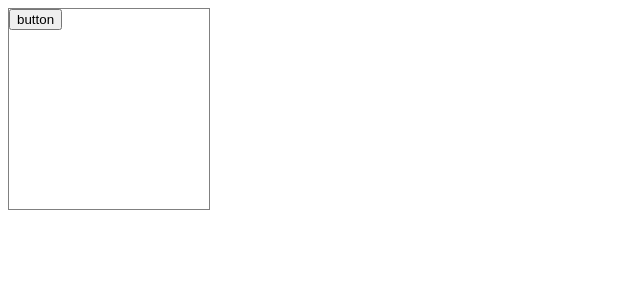
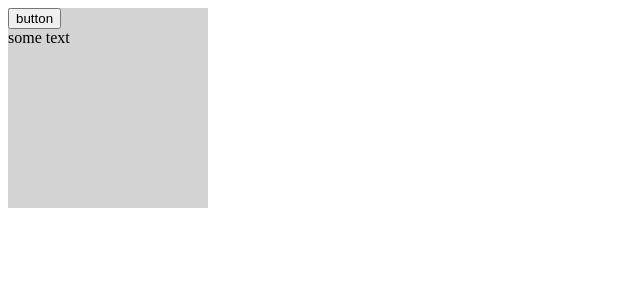
Before and after one commit to TigranMets/UlbiTv-react-ts-course, a React (Create React App) app: page / in a window 1280 px wide. Shown: the top 300 px of the page, without its empty margins (0-640 px from the left). Built offline with nearby package versions, Linux system fonts and the light colour scheme.

Commit message:
React.FunctionComponent.

```diff
--- a/src/App.tsx
+++ b/src/App.tsx
@@ -1,10 +1,11 @@
 import React from 'react';
-import Card from './components/Card';
+import Card, { CardVariant } from './components/Card';
 
 const App = () => {
   return (
-    <Card width='200px' height='200px'>
+    <Card width='200px' height='200px' onClick={(num) => console.log('click', num)} variant={CardVariant.primary}>
       <button>button</button>
+      <div>some text</div>
     </Card>
   );
 };
--- a/src/components/Card.tsx
+++ b/src/components/Card.tsx
@@ -1,15 +1,26 @@
-import React from 'react';
+import React, { FC, useState } from 'react';
+
+export enum CardVariant {
+  outlined = 'outlined',
+  primary = 'primary'
+}
 
 interface CardProps {
   width?: string;
   height?: string;
   children?: React.ReactNode;
+  onClick: (num: number) => void;
+  variant: CardVariant;
 }
 
-const Card = ({ width, height, children }: CardProps) => {
+debugger;
 
+const Card: FC<CardProps> = ({ width, height, variant, onClick, children }) => {
+  const [state, setState] = useState(0);
   return (
-    <div style={{ width, height, border: '1px solid gray' }}>
+    <div style={{ width, height, border: variant === CardVariant.outlined ? '1px solid gray' : 'none', background: variant === CardVariant.primary ? 'lightgray' : '' }}
+      onClick={() => onClick(state)}
+    >
       {children}
     </div>
   );
```
